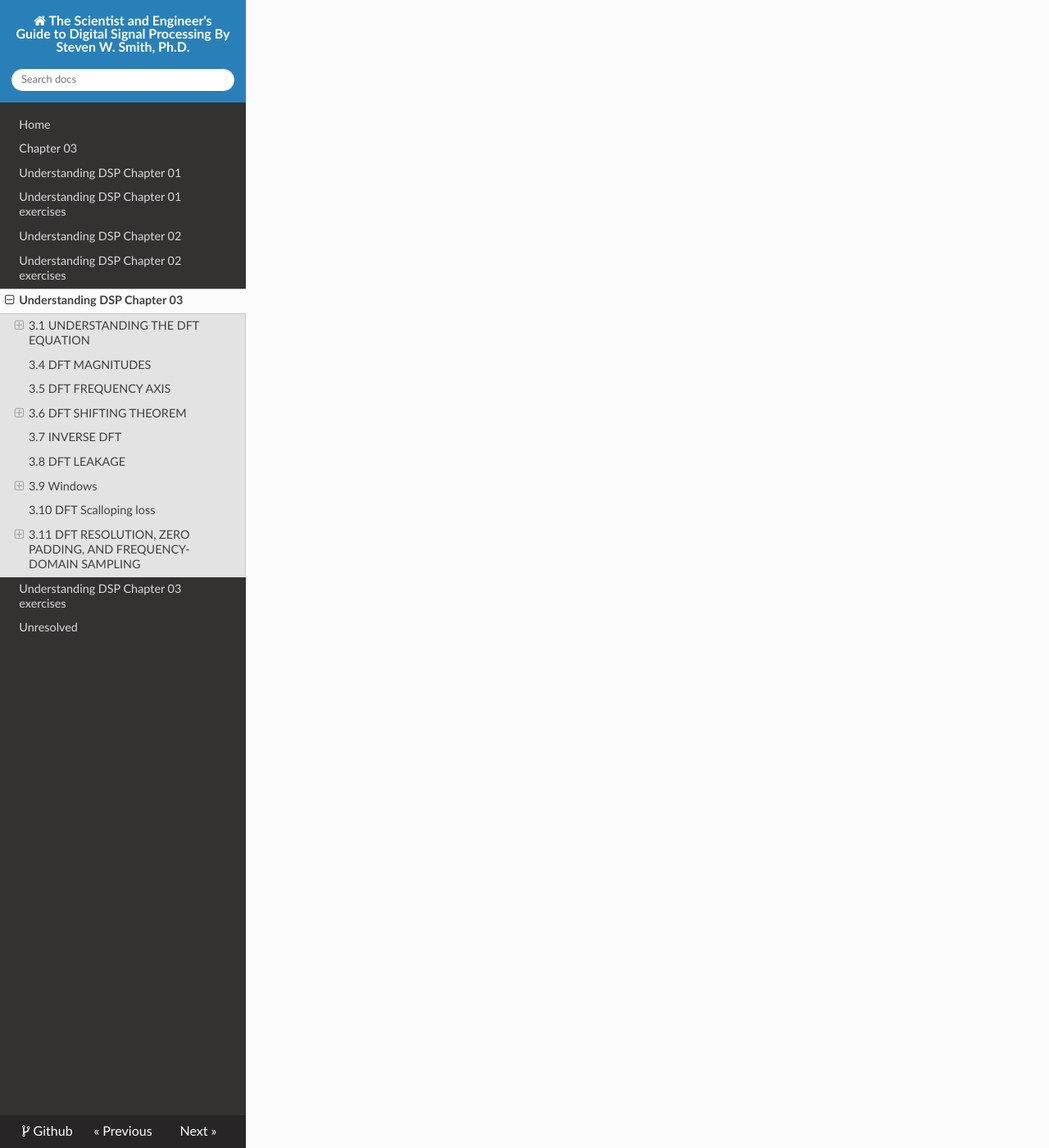
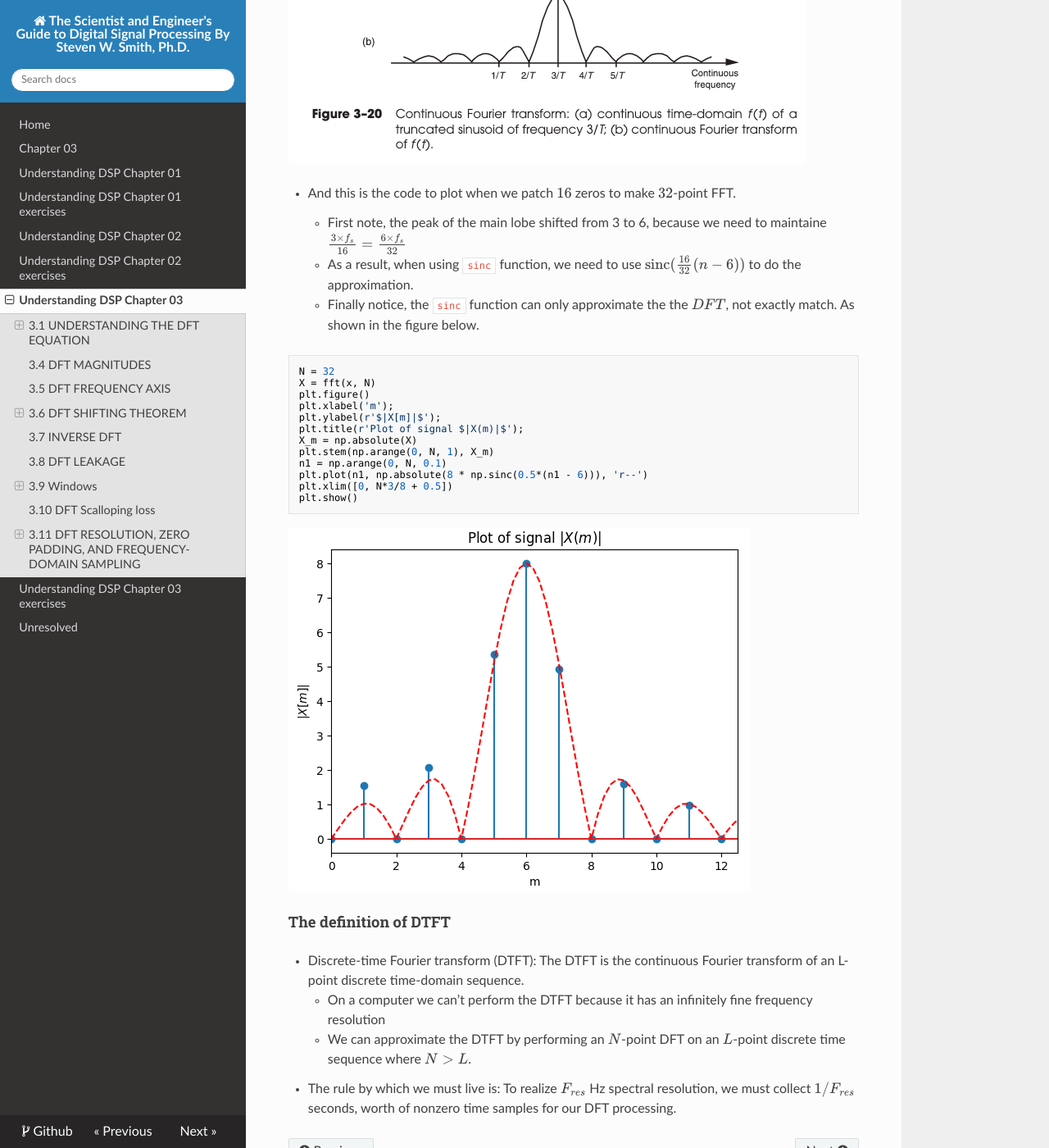
Before and after one commit to eroicaleo/dsp-guide, an MkDocs documentation site: the page built from docs/udsp03.md, in a window 1280 px wide and 1400 px high, scrolled down 17704 px. Shown: the whole window at 82% size. Built offline with MkDocs 1.6.1, drawn with Linux system fonts in a browser that asks for light colours; nearby versions of some CDN libraries; formulas are drawn with MathJax 3; some of the changed text lies outside the part shown.

Commit message:
Finished notes for ch0311

````diff
--- a/docs/udsp03.md
+++ b/docs/udsp03.md
@@ -689,4 +689,44 @@
 
 ### Continuous Fourier Transform
 
-*
+* Suppose we have a signal $f(t)$ which has $3$ full cycles of sine wave and then
+  extends to infinity in both directions.
+* If we apply continuous Fourier transform (CFT), we should get the following diagram 3-20 (b).
+
+![](./assets/fig0320.png)
+
+* And this is the code to plot when we patch $16$ zeros to make $32$-point FFT.
+    * First note, the peak of the main lobe shifted from 3 to 6, because we need to maintaine
+      $\frac{3 \times f_s}{16} = \frac{6 \times f_s}{32}$
+    * As a result, when using `sinc` function, we need to use $\text{sinc}(\frac{16}{32}(n - 6))$ to
+      do the approximation.
+    * Finally notice, the `sinc` function can only approximate the the $DFT$, not exactly match.
+      As shown in the figure below.
+
+```python
+N = 32
+X = fft(x, N)
+plt.figure()
+plt.xlabel('m');
+plt.ylabel(r'$|X[m]|$');
+plt.title(r'Plot of signal $|X(m)|$');
+X_m = np.absolute(X)
+plt.stem(np.arange(0, N, 1), X_m)
+n1 = np.arange(0, N, 0.1)
+plt.plot(n1, np.absolute(8 * np.sinc(0.5*(n1 - 6))), 'r--')
+plt.xlim([0, N*3/8 + 0.5])
+plt.show()
+```
+
+![](./assets/ch031101.png)
+
+#### The definition of DTFT
+
+* Discrete-time Fourier transform (DTFT): The DTFT is the continuous Fourier transform of an L-point
+  discrete time-domain sequence.
+    * On a computer we can’t perform the DTFT because it has an infinitely fine frequency
+      resolution
+    * We can approximate the DTFT by performing an $N$-point DFT on an $L$-point discrete time sequence
+      where $N > L$.
+* The rule by which we must live is: To realize $F_{res}$ Hz spectral resolution, we must collect
+  $1/F_{res}$ seconds, worth of nonzero time samples for our DFT processing.
````
Also changed, not shown: docs/assets/ch031101.png (added), docs/assets/fig0320.png (added), 1 other file.
